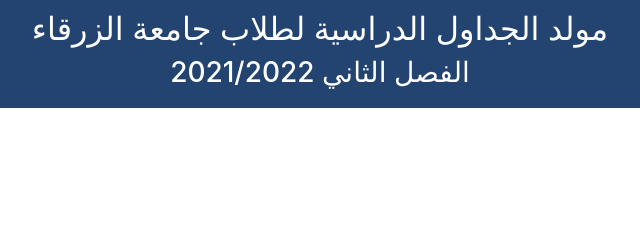
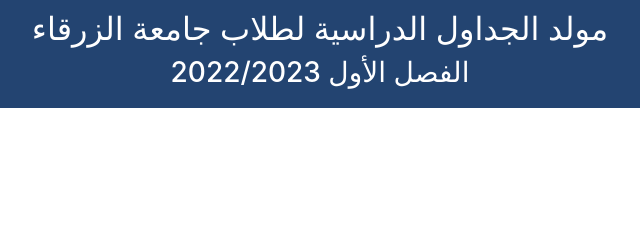
Before and after one commit to RamiManaf/Schedules-Generator, a plain HTML site: page index.html in a window 1280 px wide. Shown: the top 250 px of the page, 320-960 px from the left. Drawn offline with nearby package versions, Linux system fonts and the light colour scheme.

Commit message:
updated website title for the new semester

```diff
--- a/index.html
+++ b/index.html
@@ -40,7 +40,7 @@
                 <h2 style="color: white">مولد الجداول الدراسية لطلاب جامعة الزرقاء</h2>
             </div>
             <div class="row" style="justify-content: center">
-                <h3 style="color: white">2021/2022 الفصل الثاني</h3>
+                <h3 style="color: white">الفصل الأول 2022/2023</h3>
             </div>
         </div>
         <div>
```
